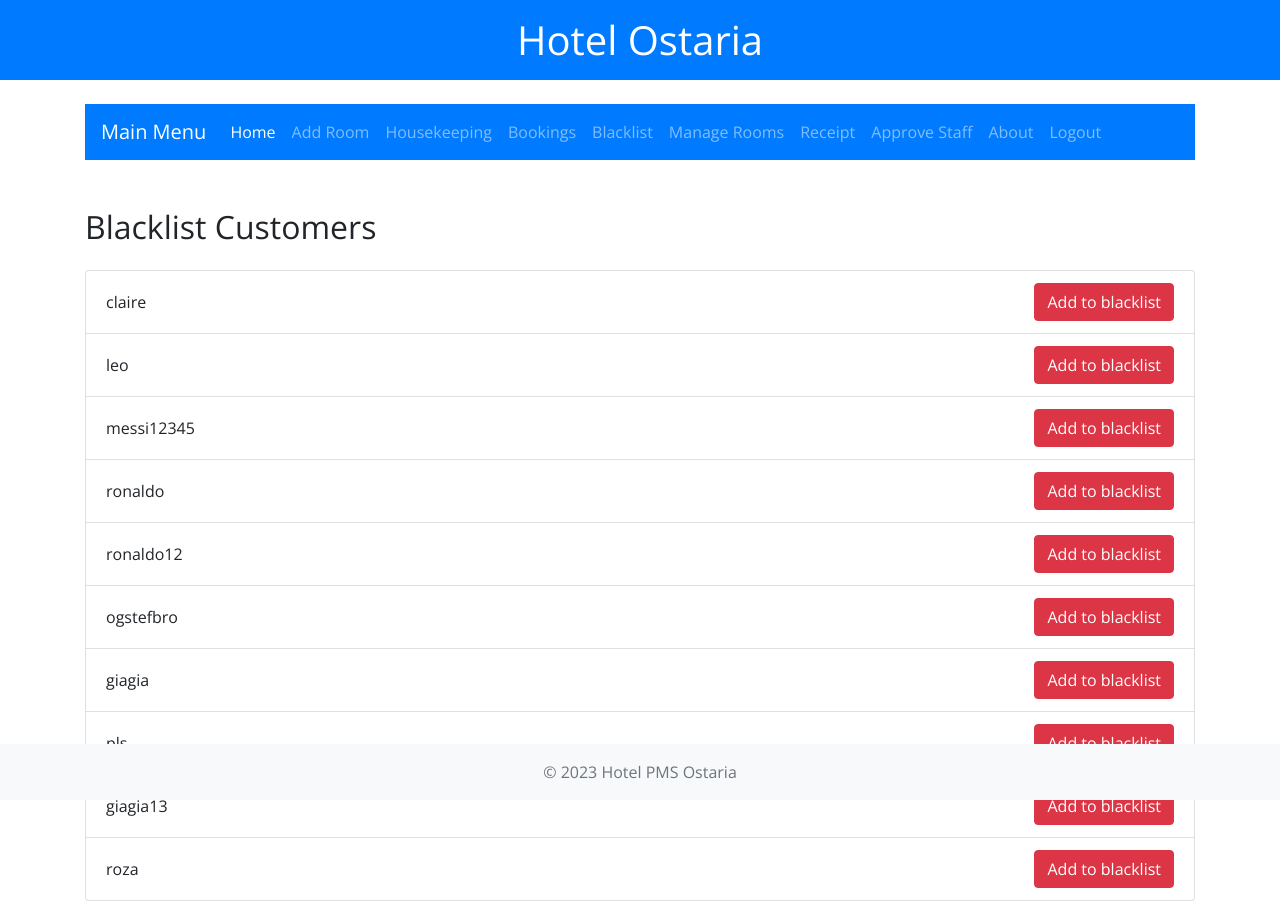
After one commit to jagonzas/hotelPMS, a Django app: page /blacklist/ in a window 1280 px wide. The commit adds this page. Run offline with Django 4.2, Linux system fonts and the light colour scheme; a user stored in the database is signed in; data comes from the database, SQL or seed files in the repository; both versions use the stored data as it was after the commit; some libraries are stand-ins or nearby versions.

Commit message:
added blacklist funcionality for admin, Doenst allow customers to log in

```diff
--- a/hotel_management/urls.py
+++ b/hotel_management/urls.py
@@ -34,6 +34,7 @@ urlpatterns = [
     path('edit_booking/<int:booking_id>/', views.edit_booking, name='edit_booking'),
     path('manage/',views.managerooms, name='manage'),
     path('add_room/', views.add_room, name='add_room'),
+    path('blacklist/', views.blacklist_customers, name='blacklist_customers'),
     path('room/<int:room_id>/book/', views.book_room, name='book_room'),
     path('manage_housekeeping/', views.manage_housekeeping, name='manage_housekeeping'),
     path('room/<int:pk>/', views.room_detail, name='room_detail'),
@@ -41,6 +42,7 @@ urlpatterns = [
     path('manage/edit/<int:room_id>/', views.edit_room, name='edit_room'),
     path('logout/', auth_views.LogoutView.as_view(next_page='home'), name='logout'),
     path('register/select/', views.register_select, name='register_select'),
+    path('download_receipt/', views.download_receipt, name='download_receipt'),
     path('register/guest/', views.register_guest, name='register_guest'),
     path('register/staff/', views.register_staff, name='register_staff')
 ] + static(settings.MEDIA_URL, document_root=settings.MEDIA_ROOT)
--- a/hotel_pms/models.py
+++ b/hotel_pms/models.py
@@ -6,6 +6,7 @@ class Customer(models.Model):
     user = models.OneToOneField(User, on_delete=models.CASCADE)
     id_document = models.FileField(upload_to='id_documents/')
     profile_picture = models.ImageField(upload_to='profile_pictures/', null=True, blank=True)
+    is_blacklisted = models.BooleanField(default=False)
 
 
 
--- /dev/null
+++ b/hotel_pms/templates/hotel_pms/blacklist.html
@@ -0,0 +1,31 @@
+{% extends "hotel_pms/index.html" %}
+
+{% block content %}
+<div class="container mt-5">
+    <h2 class="mb-4">Blacklist Customers</h2>
+    <div class="list-group">
+    {% for customer in customers %}
+        <div class="list-group-item d-flex justify-content-between align-items-center">
+            <span>
+                {{ customer.user.username }}
+            </span>
+            <span>
+                {% if customer.is_blacklisted %}
+                    <form method="post" class="d-inline">
+                        {% csrf_token %}
+                        <input type="hidden" name="user_id" value="{{ customer.id }}">
+                        <button type="submit" class="btn btn-success">Remove from blacklist</button>
+                    </form>
+                {% else %}
+                    <form method="post" class="d-inline">
+                        {% csrf_token %}
+                        <input type="hidden" name="user_id" value="{{ customer.id }}">
+                        <button type="submit" class="btn btn-danger">Add to blacklist</button>
+                    </form>
+                {% endif %}
+            </span>
+        </div>
+    {% endfor %}
+    </div>
+</div>
+{% endblock %}
--- a/hotel_pms/templates/hotel_pms/index.html
+++ b/hotel_pms/templates/hotel_pms/index.html
@@ -53,9 +53,14 @@
                   <li class="nav-item">
                     <a class="nav-link" href="{% url 'list_bookings' %}">Bookings</a>
                 </li>
-
+                <li class="nav-item">
+                    <a class="nav-link" href="{% url 'blacklist_customers' %}">Blacklist</a>
+                </li>
                 <li class="nav-item">
                     <a class="nav-link" href="{% url 'manage' %}">Manage Rooms</a>
+                </li>
+                 <li class="nav-item">
+                    <a class="nav-link" href="{% url 'download_receipt' %}">Receipt</a>
                 </li>
                  <li class="nav-item">
                     <a class="nav-link" href="{% url 'approve_registration' %}">Approve Staff</a>
--- a/hotel_pms/views.py
+++ b/hotel_pms/views.py
@@ -9,6 +9,8 @@ from django.contrib.auth.decorators import login_required, user_passes_test
 from .models import Room, Booking, Payment, Customer, Staff, StaffRegistrationRequest, RoomImage, BookingCharge
 from django.contrib.auth.models import User
 from django.contrib.auth.hashers import make_password
+from django.template.loader import render_to_string
+from django.http import HttpResponse
 
 # Add other necessary imports here, such as your forms
 
@@ -117,14 +119,19 @@ def login_view(request):
         password = request.POST['password']
         user = authenticate(request, username=username, password=password)
         if user is not None:
+            # Check if user has a customer attribute and if they are blacklisted
+            if hasattr(user, 'customer') and user.customer.is_blacklisted:
+                messages.error(request, "Your account has been blacklisted. Please contact the establishment.")
+                return render(request, 'hotel_pms/login.html')
             login(request, user)
             messages.success(request, f"You are now logged in as {username}.")
             return redirect('home')
         else:
-            messages.error(request,"Invalid username or password.")
-            return render(request, 'hotel_pms/login.html') # added this line
+            messages.error(request, "Invalid username or password.")
+            return render(request, 'hotel_pms/login.html')
     else:
         return render(request, 'hotel_pms/login.html')
+
 
 
 #ROOMS
@@ -276,3 +283,42 @@ def manage_housekeeping(request):
     else:
         form = HousekeepingForm()
     return render(request, 'hotel_pms/manage_housekeeping.html', {'rooms': rooms, 'form': form})
+
+
+
+
+#PDF Receipts
+
+# This needs work
+@user_passes_test(lambda u: u.is_superuser, login_url='login')
+def download_receipt(request):
+    # Fetch currently reserved bookings
+    bookings = Booking.objects.filter(is_reserved=True)
+
+    # Render the data to an HTML string
+    html_string = render_to_string('hotel_pms/receipt_template.html', {'bookings': bookings})
+
+    # Convert the HTML string to a PDF and write it to the response
+    response = HttpResponse(content_type='application/pdf')
+    response['Content-Disposition'] = 'attachment; filename="receipt.pdf"'
+    pisa_status = pisa.CreatePDF(html_string, dest=response)
+
+    if pisa_status.err:
+        return HttpResponse('We had some errors <pre>' + html_string + '</pre>')
+
+    return response
+
+
+
+
+@user_passes_test(lambda u: u.is_superuser, login_url='login')
+def blacklist_customers(request):
+    if request.method == 'POST':
+        user_id = request.POST.get('user_id')
+        user = Customer.objects.get(id=user_id)
+        user.is_blacklisted = not user.is_blacklisted  # toggle the status
+        user.save()
+        return redirect('blacklist_customers')
+
+    customers = Customer.objects.all()
+    return render(request, 'hotel_pms/blacklist.html', {'customers': customers})
```
Also changed, not shown: hotel_pms/templates/hotel_pms/receipt_template.html (added, +34 -0 lines), db.sqlite3, hotel_pms/migrations/0014_customer_is_blacklisted.py (added), media/id_documents/karakostas1.png (added), media/profile_pictures/frame_B3PG1Qr.png (added).
